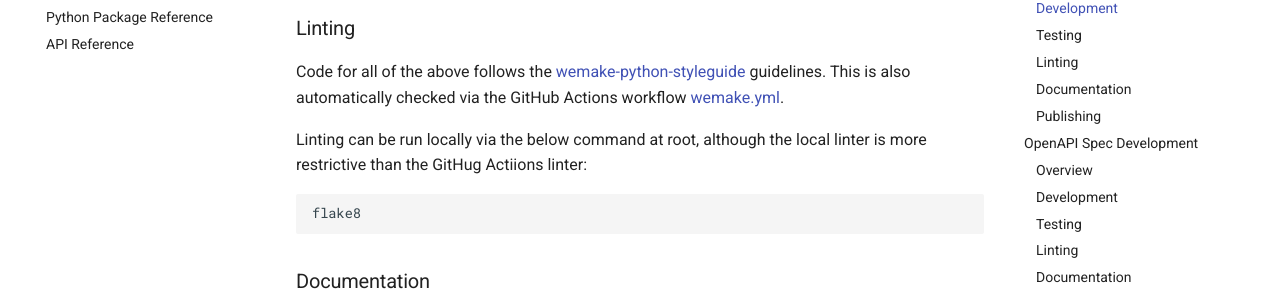
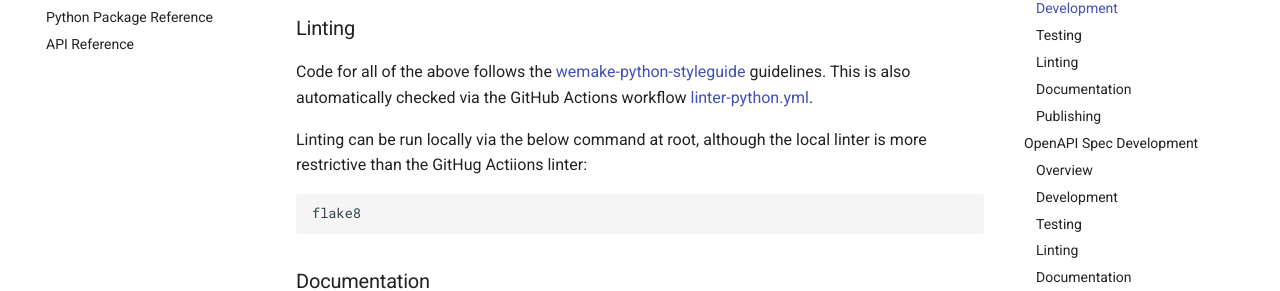
Before and after one commit to kdipippo/daeclipse, an MkDocs documentation site: the page built from docs/development.md, in a window 1280 px wide and 900 px high, scrolled down 556 px. Shown: the part 172-463 px from the top of the window. Built offline with MkDocs 1.6.1 and Material for MkDocs 9.7.7, drawn with Linux system fonts in a browser that asks for light colours; comment, search, counter and statistics services are not loaded; some of the changed text lies outside the part shown.

Commit message:
Rename workflows to specify generic linters, remove PR commenting from wemake linting

```diff
--- a/docs/development.md
+++ b/docs/development.md
@@ -21,7 +21,7 @@ poetry install
 There are no tests for any of the above written code yet.
 
 ### Linting
-Code for all of the above follows the [wemake-python-styleguide](https://github.com/wemake-services/wemake-python-styleguide) guidelines. This is also automatically checked via the GitHub Actions workflow [wemake.yml](https://github.com/Pepper-Wood/daeclipse/blob/main/.github/workflows/wemake.yml).
+Code for all of the above follows the [wemake-python-styleguide](https://github.com/wemake-services/wemake-python-styleguide) guidelines. This is also automatically checked via the GitHub Actions workflow [linter-python.yml](https://github.com/Pepper-Wood/daeclipse/blob/main/.github/workflows/linter-python.yml).
 
 Linting can be run locally via the below command at root, although the local linter is more restrictive than the GitHug Actiions linter:
 
```
Also changed, not shown: other parts of docs/development.md (+1 -1 lines), 4 other files.
